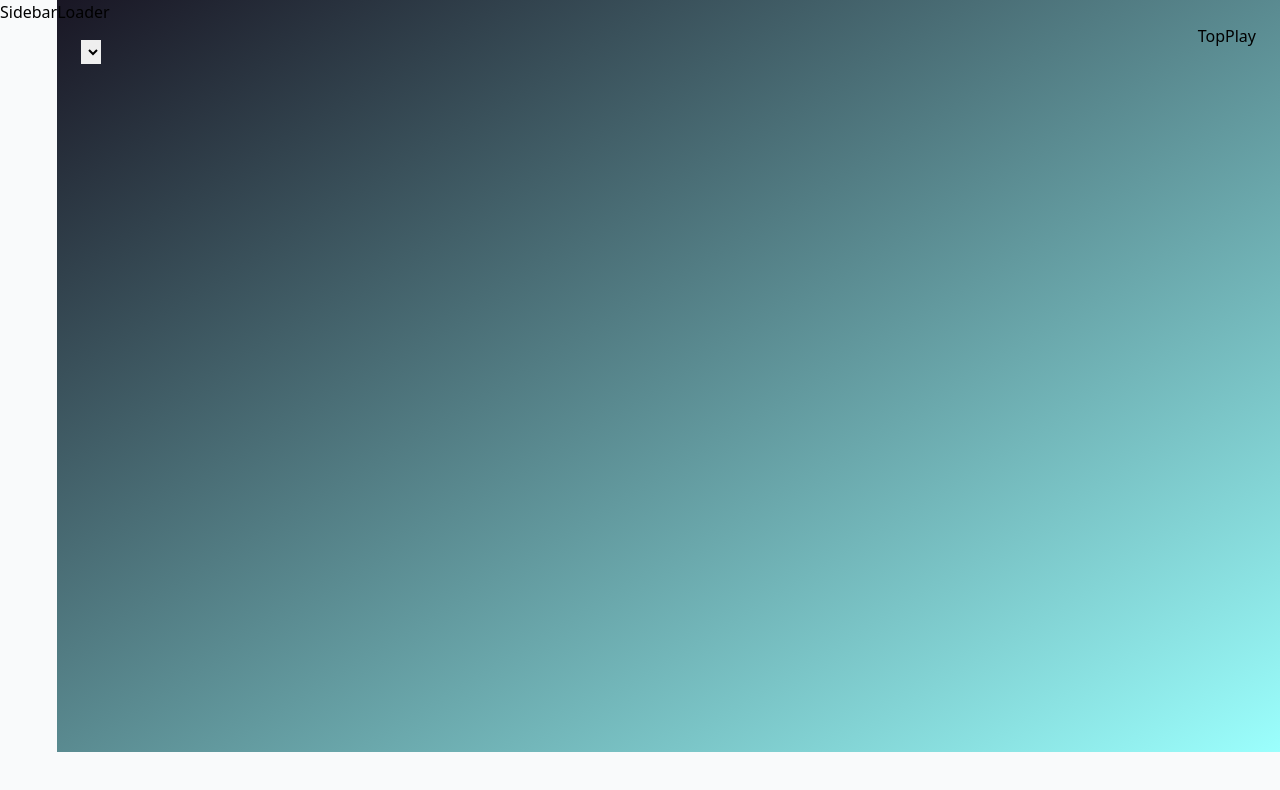
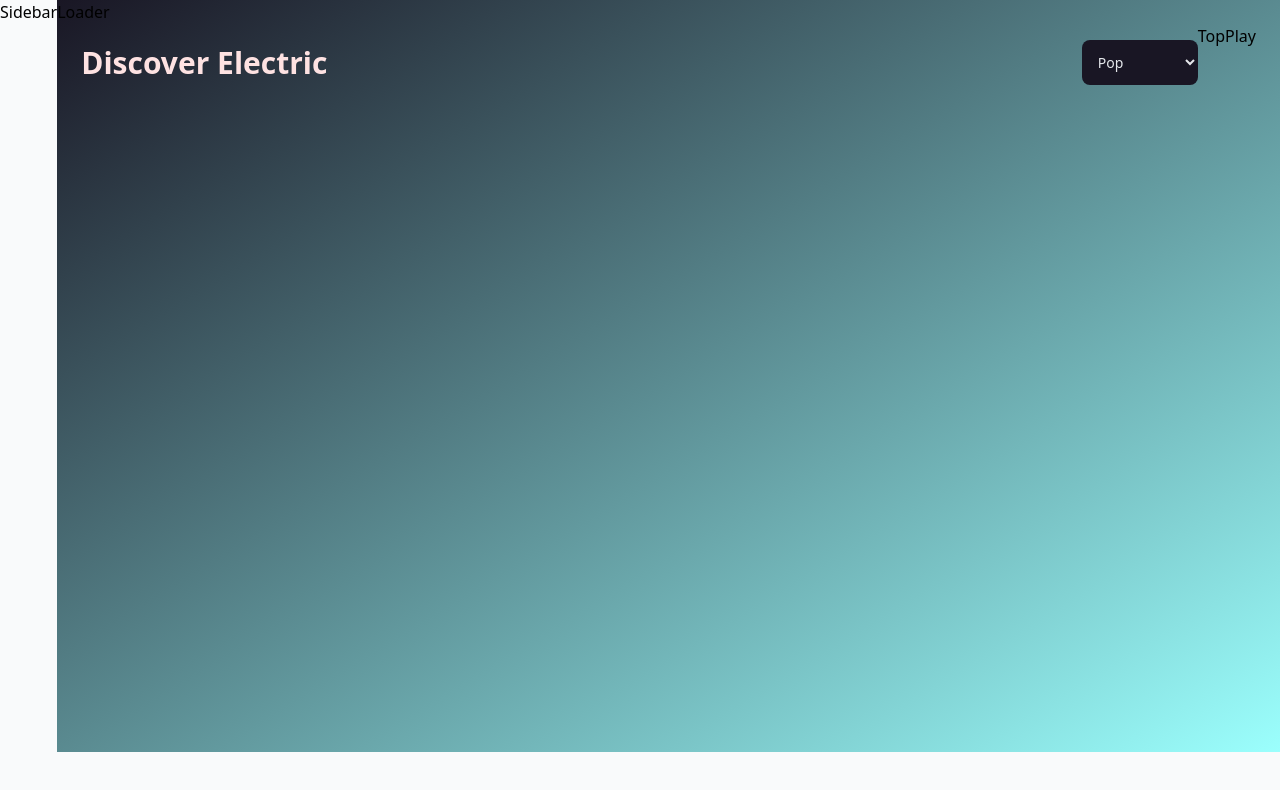
Before and after one commit to vaginessa/Music_app, a React (Vite) app: page / in a window 1280 px wide. Shown: the top 790 px of the page. Built offline with nearby package versions, Linux system fonts and the light colour scheme.

Commit message:
added different genres to the select menu

```diff
--- a/src/pages/Discover.jsx
+++ b/src/pages/Discover.jsx
@@ -8,6 +8,9 @@ const Discover = () => {
     //console logg
     console.log(genres);
 
+    //hardcoding genre title
+    const genreTitle = 'Electric';
+
 
     return(
         <div className='flex flex-col'>
@@ -15,8 +18,14 @@ const Discover = () => {
             <div className='w-full flex justify-between items-center sm:flex-row
             flex-col mt-4 mb-10'>
 
-                <select>
-
+                <h2 className='font-bold text-3xl text-red-100 text-left'>Discover {genreTitle}</h2>
+                {/* genre select */}
+                <select
+                    onChange={()    =>  {}}
+                    value = ''
+                    className='bg-black text-gray-200 p-3 text-sm rounded-lg outline-none sm:mt-0 mt-5'
+                >
+                    {genres.map((genre) =>  <option>{genre.title}</option>)}
                 </select>
 
             </div>
```
